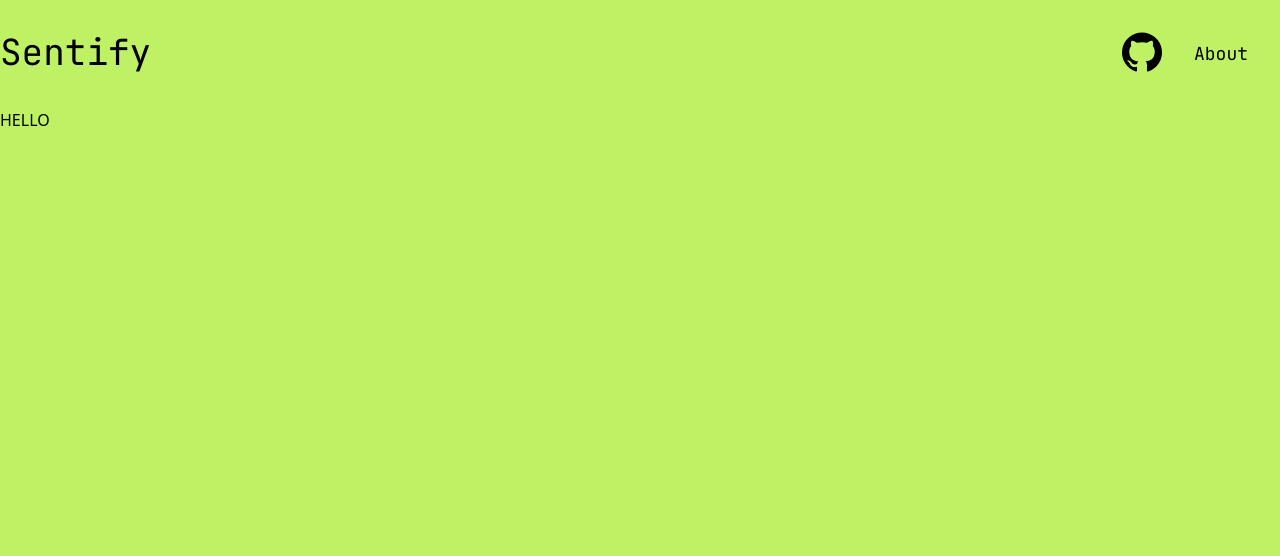
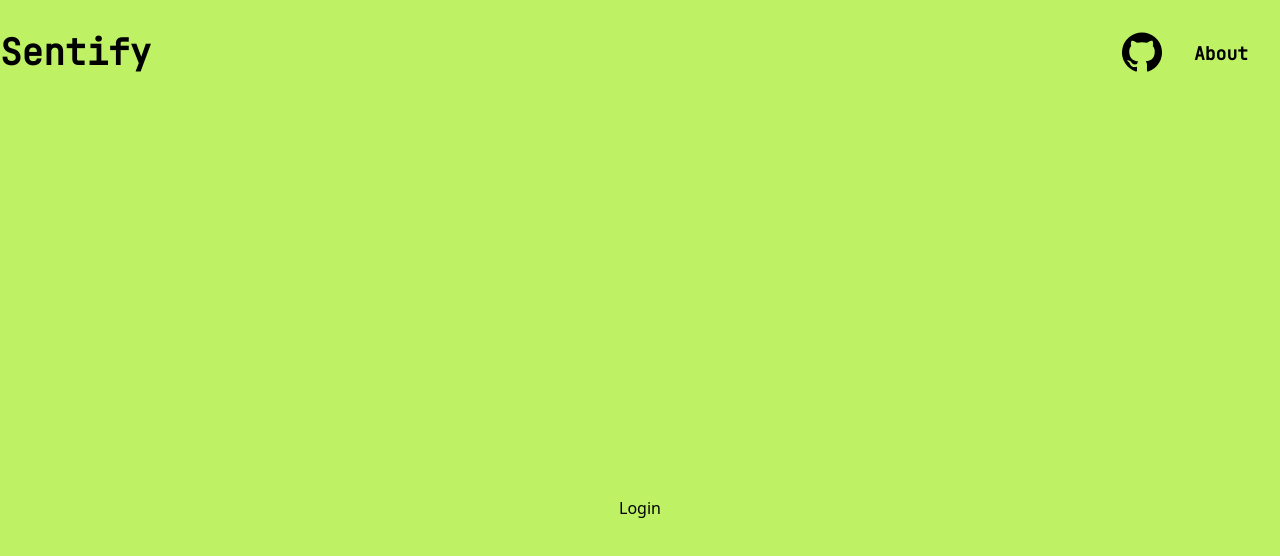
Before and after one commit to afoshiok/Sentify, a Vue app in the folder frontend/sentify/: page / in a window 1280 px wide. Shown: the top 556 px of the page. Built offline with nearby package versions, Linux system fonts and the light colour scheme.

Commit message:
Progress   🥳

```diff
--- a/frontend/sentify/src/components/Hello.vue
+++ b/frontend/sentify/src/components/Hello.vue
@@ -1,3 +1,5 @@
 <template>
-    <h1>HELLO</h1>
+    <section class="flex justify-center align-center min-h-screen">
+        <button>Login</button>
+    </section>
 </template>
--- a/frontend/sentify/src/style.css
+++ b/frontend/sentify/src/style.css
@@ -3,5 +3,6 @@
 @tailwind utilities;
 
 header{
-  font-family: "JetBrains Mono", monospace; ;
+  font-family: "JetBrains Mono", monospace;
+  font-weight: 800;
 }
```
